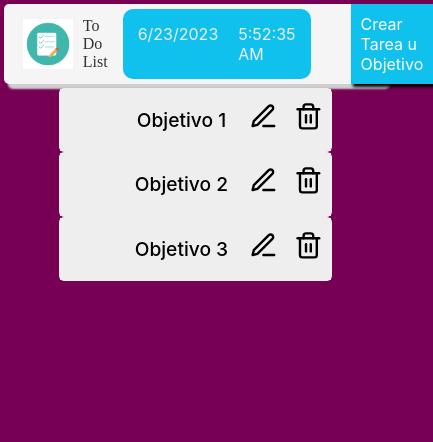
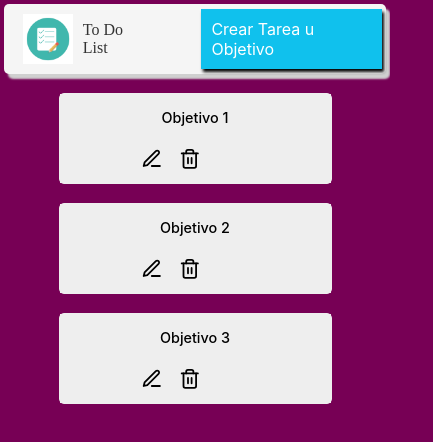
Before and after one commit to ponsger/lista_de_tareas, a React (Create React App) app: page / in a window 390 px wide. Shown: the top 442 px of the page, 433 px wide, since content can reach past the window. Built offline with nearby package versions, Linux system fonts and the light colour scheme.

Commit message:
Responsive desgin hecho para toda la página hasta 280px como width

```diff
--- a/public/index.html
+++ b/public/index.html
@@ -7,7 +7,7 @@
     <meta name="theme-color" content="#000000" />
     <meta
       name="description"
-      content="Web site created using create-react-app"
+      content="Track de objetivos"
     />
     <link rel="apple-touch-icon" href="%PUBLIC_URL%/logo192.png" />
     <!--
@@ -24,7 +24,7 @@
       work correctly both with client-side routing and a non-root public URL.
       Learn how to configure a non-root public URL by running `npm run build`.
     -->
-    <title>React App</title>
+    <title>Seguidor de Objetivos</title>
   </head>
   <body>
     <noscript>You need to enable JavaScript to run this app.</noscript>
--- a/src/App.css
+++ b/src/App.css
@@ -8,3 +8,11 @@ body{
   justify-content: space-evenly;
   width: 100%;
 }
+
+@media (max-width:1000px){
+  .app-container{
+    flex-wrap: wrap;
+    flex-direction: column-reverse;
+    justify-content: center;
+  }
+}
--- a/src/components/ShowMiniTask.jsx
+++ b/src/components/ShowMiniTask.jsx
@@ -1,4 +1,4 @@
-import { useContext } from 'react';
+import { Fragment, useContext } from 'react';
 import httpService from '../services/httpService'
 import { DataStoraged } from '../App';
 import '../styles/ShowMiniTask.css'
@@ -16,11 +16,11 @@ function ShowMiniTask({task,idTask}) {
 
 
     return (
-        <>
+        <Fragment>
             <input id={task.task} className='task-description' type='checkbox' defaultChecked={task.done} onChange={() => checkedMiniTask(task)} />
             <label className='task-name' htmlFor={task.task}>{task.task}</label>
             <p>Fecha colocada: {task.maximumDate}</p>
-        </>
+        </Fragment>
     )
 
 }
--- a/src/styles/CreaTarea.css
+++ b/src/styles/CreaTarea.css
@@ -5,6 +5,7 @@
     margin: 0;
     margin-right: 10px;
     padding-bottom: 10px;
+    transition: all 0.5s ease;
 }
 
 .create-task_close{
@@ -84,3 +85,14 @@ input{
     display: flex;
     justify-content: space-evenly;
 }
+
+
+@media (max-width:1000px){
+    .create-task{
+        margin: 0 auto 5% auto;
+    }
+
+    .container-button{
+        flex-wrap: wrap;
+    }
+}
--- a/src/styles/EditMiniTask.css
+++ b/src/styles/EditMiniTask.css
@@ -43,3 +43,38 @@
 .task-submit input{
     width: 100%;
 }
+
+
+@media (max-width:750px){
+
+    .task_label{
+        font-size: .8rem;
+    }
+
+    .task_value{
+        width: 70%;
+        font-size: .7rem;
+        height: 30px;
+    }
+}
+
+
+@media (max-width:500px){
+
+    .task_edit{
+        flex-wrap: wrap;
+        flex-direction: column;
+    }
+    .task-description_edit,.task-date_edit{
+        flex-wrap: wrap;
+        flex-direction: column;
+    }
+    .task_label,.task_value{
+        width: 100%;
+    }
+
+    .task-submit{
+        font-size: .7rem;
+        width: auto;
+    }
+}
--- a/src/styles/EditSubjectTask.css
+++ b/src/styles/EditSubjectTask.css
@@ -19,3 +19,31 @@
 .submit_button{
     width: 20%;
 }
+
+@media (max-width:1020px){
+
+    .subject-form{
+        width: 80%;
+        font-size: .9rem;
+    }
+
+    .submit_button{
+        width: 30%;
+        font-size: .9rem !important;
+        font-family: 'Courier New', Courier, monospace;
+    }
+
+    .subject-tittle{
+        font-size: .8rem;
+        width: 85%;
+    }
+
+}
+@media (max-width:500px) {
+    .submit_button{
+        width: 30%;
+        font-size: .75rem !important;
+        font-family: 'Courier New', Courier, monospace;
+        width: 100%;
+    }
+}
--- a/src/styles/ItemFromList.css
+++ b/src/styles/ItemFromList.css
@@ -5,6 +5,7 @@
     display: flex;
     justify-content: center;
     border-top: 1px solid #770055;
+    width: 100%;
 }
 
 .task-items{
@@ -13,4 +14,30 @@
 
 .taskOfSubject{
     width: 80%;
+    display: flex;
+    justify-content: flex-start;
+    flex-wrap: wrap;
+    font-size: .9em;
 }
+
+@media (max-width:500px){
+    .task{
+        flex-wrap: wrap;
+        align-items: center;
+        border-bottom: 1px solid #333;
+        padding-top: 5%;
+        flex-direction: column;
+    }
+
+    .taskOfSubject{
+        width: 75%;
+        flex-wrap: wrap;
+        flex-direction: column;
+        align-items: center;
+        font-size: .7em;
+    }
+
+    .task .icon-actions .icon{
+        font-size: 1.2em;
+    }
+}
--- a/src/styles/ListaTareas.css
+++ b/src/styles/ListaTareas.css
@@ -4,7 +4,7 @@
     border: 1px solid #eee;
     border-radius: 5px;
     text-align: center;
-    margin: 0 15%;
+    margin: 0 15% 5% 15%;
     align-self: center;
 }
 
@@ -25,6 +25,7 @@
     text-transform: capitalize;
     display: flex;
     justify-content: space-evenly;
+    flex-wrap: wrap;
 }
 
 .icon-actions{
@@ -35,7 +36,7 @@
 }
 
 .subject{
-    width: 90%;
+    width: 75%;
 }
 
 .icon{
@@ -63,3 +64,29 @@
 .d-icon:hover{
     background-color: #dd0055;
 }
+
+
+@media (max-width:750px){
+    .task-list-subject{
+        font-size: .9em;
+    }
+
+    .task-subject{
+        justify-content: space-between;
+        flex-wrap: wrap;
+        align-items: center;
+    }
+
+    .icon-actions{
+        font-size: .9rem;
+        margin: 0 10px;
+    }
+}
+
+@media (max-width:500px) {
+    .task-subject{
+        flex-direction: column;
+        justify-content: center;
+        align-items: center;
+    }
+}
--- a/src/styles/Navbar.css
+++ b/src/styles/Navbar.css
@@ -49,3 +49,15 @@
 .navbar-task_list-item:active{
     background-color: #1091ed;
 }
+
+
+@media (max-width:600px) {
+    .navbar{
+        margin-bottom: 5%;
+    }
+
+    .navbar-date{
+        display: none;
+    }
+
+}
--- a/src/styles/ShowMiniTask.css
+++ b/src/styles/ShowMiniTask.css
@@ -1,6 +1,7 @@
 .task-name{
     font-size: .9rem;
     font-weight: 500;
+    width: 80%;
     font-family: Verdana, Geneva, Tahoma, sans-serif;
     cursor: pointer;
     transition: all .5s ease-in-out;
```
